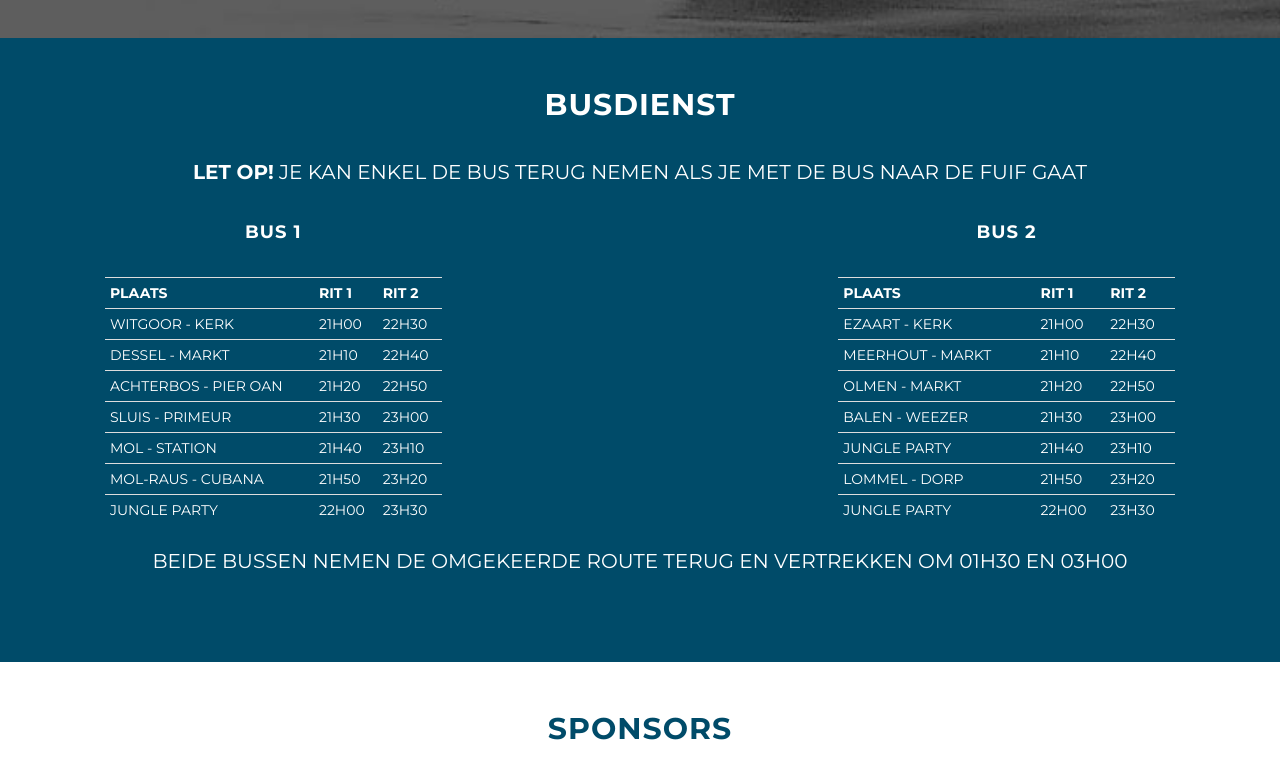
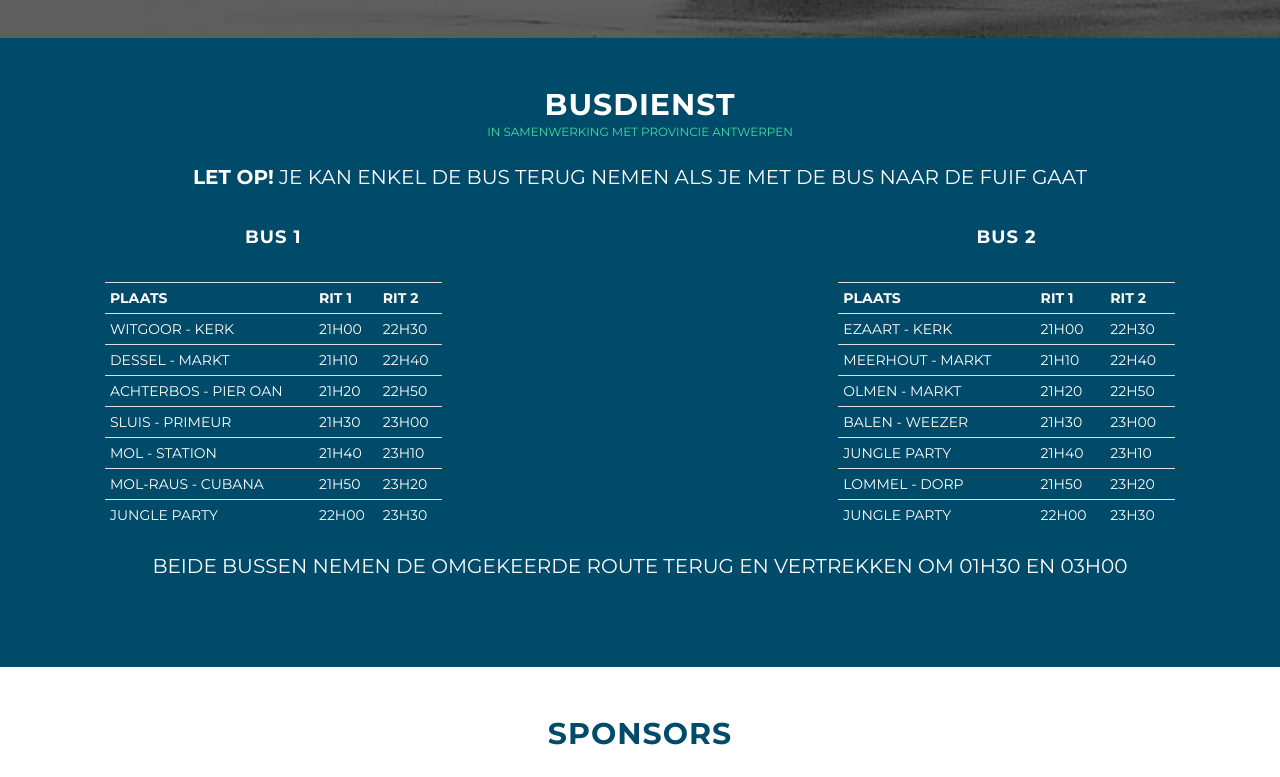
Before and after one commit to pvanhees/website-jungle, a plain HTML site: page index.html in a window 1280 px wide. Shown: the part 2060-2837 px from the top of the page. Drawn offline with Linux system fonts and the light colour scheme; some packages are replaced by stand-ins of ours.

Commit message:
provincie antwerpen prominter vermeld

```diff
--- a/css/jungle.css
+++ b/css/jungle.css
@@ -351,6 +351,11 @@ a:focus {
     text-align: left;
 }
 
+.ism {
+    margin-top: -35px;
+    margin-bottom: 20px;
+}
+
 #sponsors {
     padding: 50px 0px;
     background-color: white;
--- a/index.html
+++ b/index.html
@@ -196,6 +196,7 @@
     <section id="busdienst" class="container text-center">
         <div>
           <h2>Busdienst</h2>
+          <div class="ism" ><small><a target="_blank" href="http://www.provincieantwerpen.be/aanbod/doe/fuiven/fuifbussen.html">In samenwerking met Provincie Antwerpen</a></small></div>
           <p><strong>Let op!</strong> Je kan enkel de bus terug nemen als je met de bus naar de fuif gaat</p>
           <div class="row" >
             <div class="col-md-5 col-lg-4">
```
Also changed, not shown: img/antwerpen.png (added).
